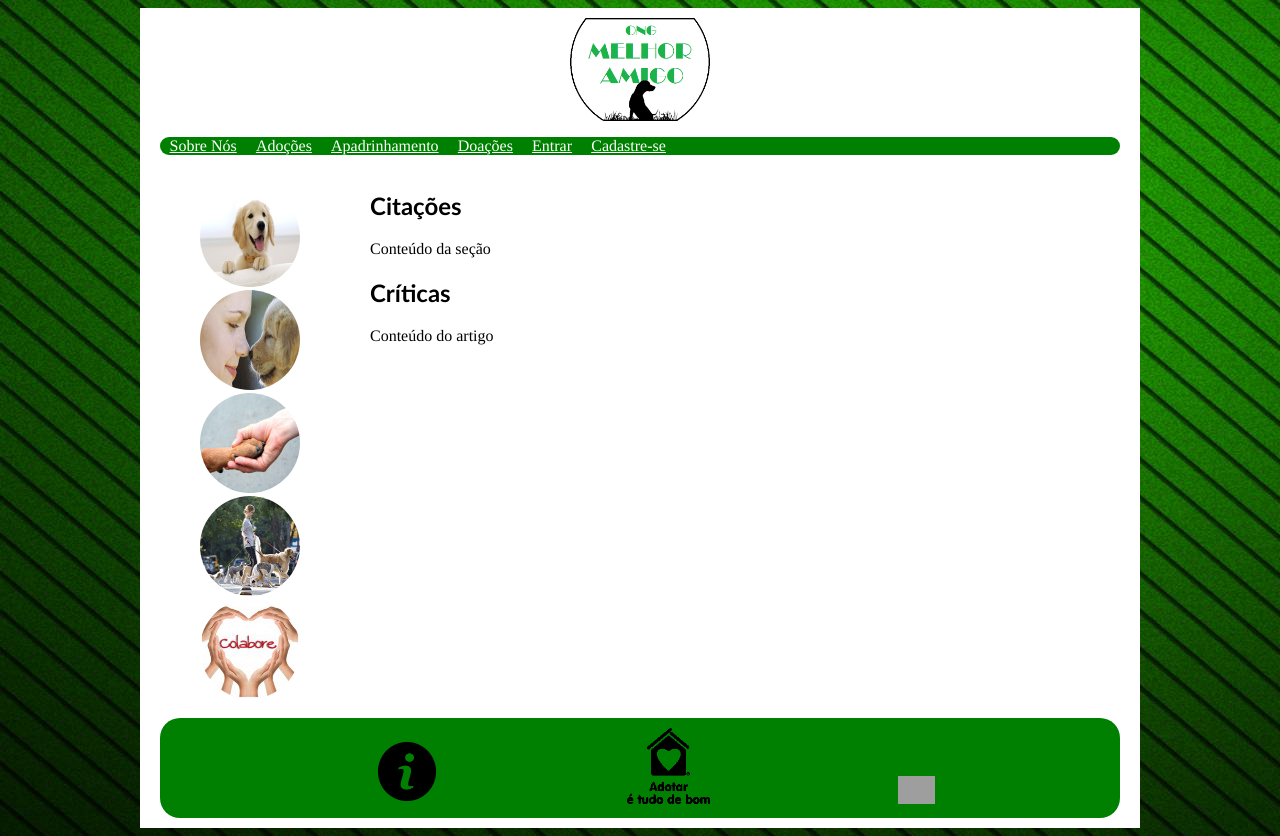
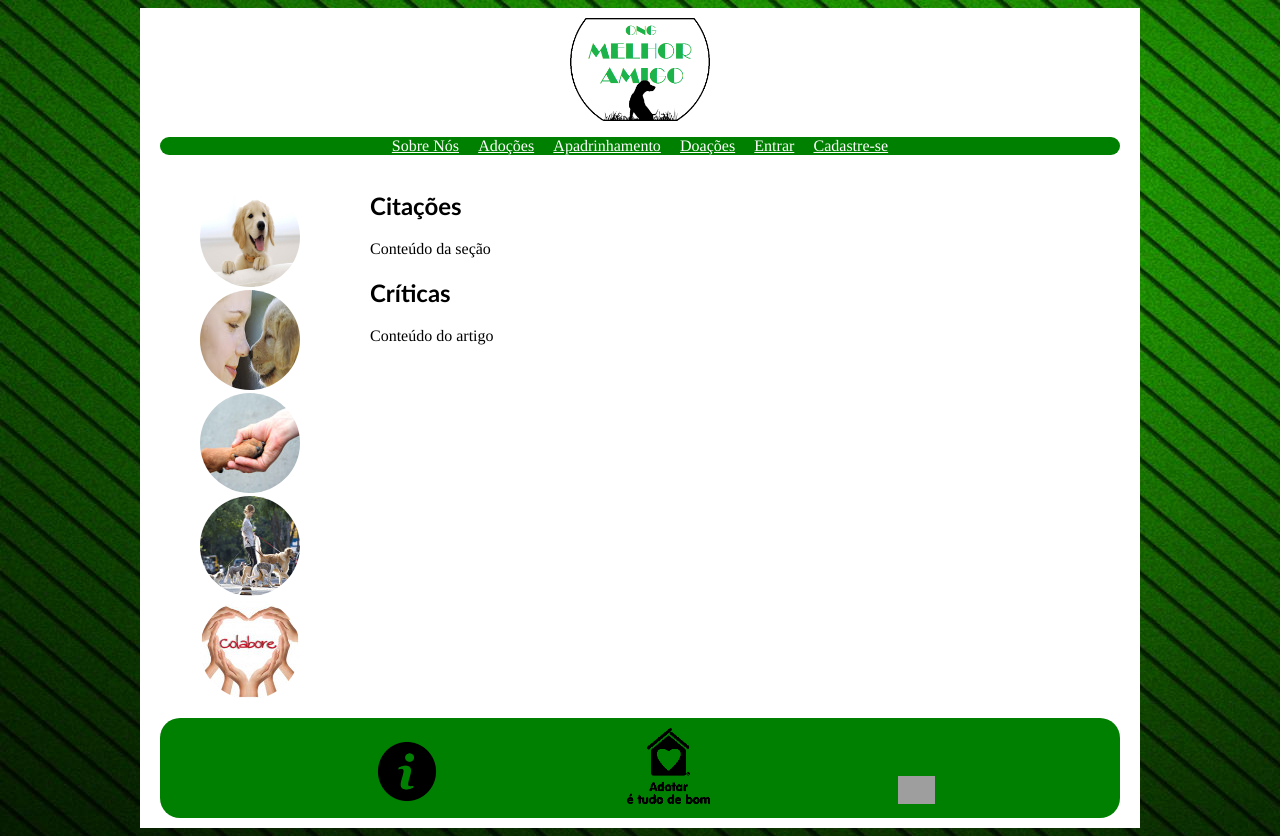
Before and after one commit to NelioCarneval/ProjetoFPIN20161, a PHP site: page / in a window 1280 px wide. Run offline with PHP 8.4, Linux system fonts and the light colour scheme; grey boxes are pictures that could not be loaded.

Commit message:
Adicionando configuração da tag p para header e body

```diff
--- a/css/index.css
+++ b/css/index.css
@@ -26,7 +26,11 @@
 	filter: alpha(opacity=0);
 }
 
-p {
+body p {
 	text-align: justify;
 	font-family: times;
 }
+
+header p {
+	text-align: center;
+}
```
